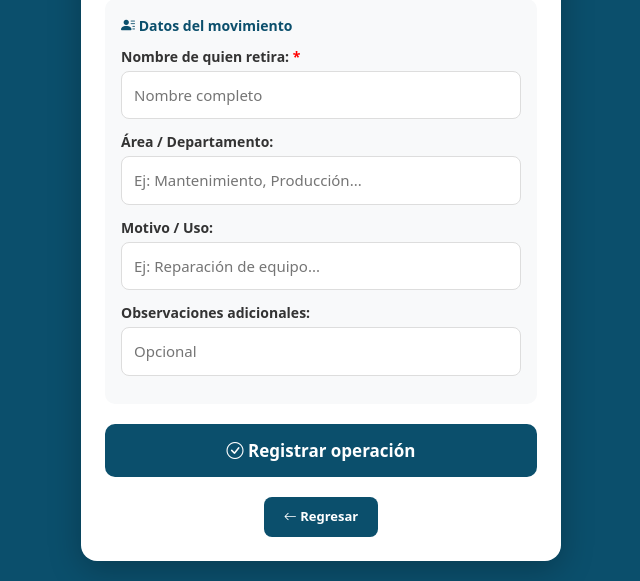
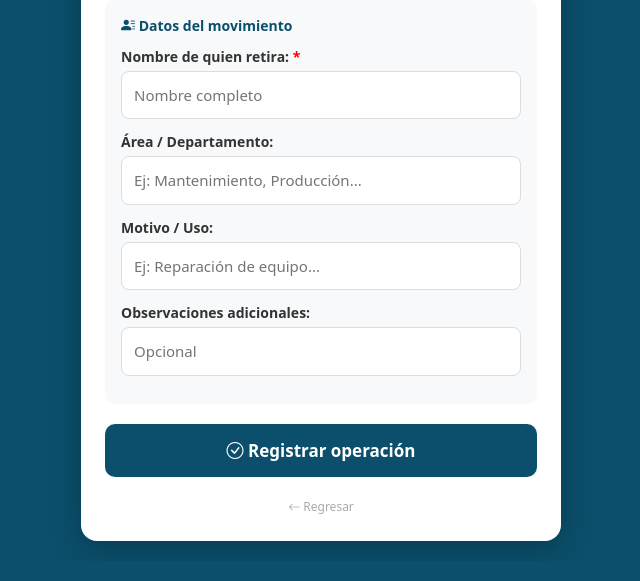
Before and after one commit to Jeju-6/almacen-medline-proveedores, a Flask app: template templates/scan_formulario.html in a window 1280 px wide. Shown: the part 410-991 px from the top of the page, without its empty margins (319-959 px from the left). After the commit the page ends 961 px from the top, so only its background shows below. Run offline with Flask 3, Linux system fonts and the light colour scheme; the template is opened without the code that fills it, so the values that code supplies are empty; some libraries are stand-ins or nearby versions.

Commit message:
Footer scan formulario solo boton regresar

```diff
--- a/templates/scan_formulario.html
+++ b/templates/scan_formulario.html
@@ -112,9 +112,8 @@
 
   <div class="status-box" id="statusBox"></div>
 
-  <div style="display:flex; justify-content:center; gap:10px; margin-top:20px; flex-wrap:wrap;">
-    <a href="/dashboard" style="font-size:13px; color:#fff; text-decoration:none; background:#0b4f6c;
-                                padding:10px 20px; border-radius:8px; font-weight:600;">
+  <div style="text-align:center; margin-top:16px;">
+    <a href="/dashboard" style="font-size:12px; color:#aaa; text-decoration:none;">
       <i class="bi bi-arrow-left"></i> Regresar
     </a>
   </div>
@@ -185,7 +184,7 @@
           const opciones = document.createElement('div');
           opciones.style.cssText = 'display:flex; gap:10px; margin-top:16px; flex-wrap:wrap;';
           opciones.innerHTML = `
-            <button onclick="location.reload()"
+            <button onclick="window.location='/kiosco'"
               style="flex:1; padding:12px; background:#1a7a9e; color:#fff; border:none;
                      border-radius:10px; font-size:15px; font-weight:600; cursor:pointer;">
               <i class="bi bi-qr-code-scan"></i> Escanear otro
```
